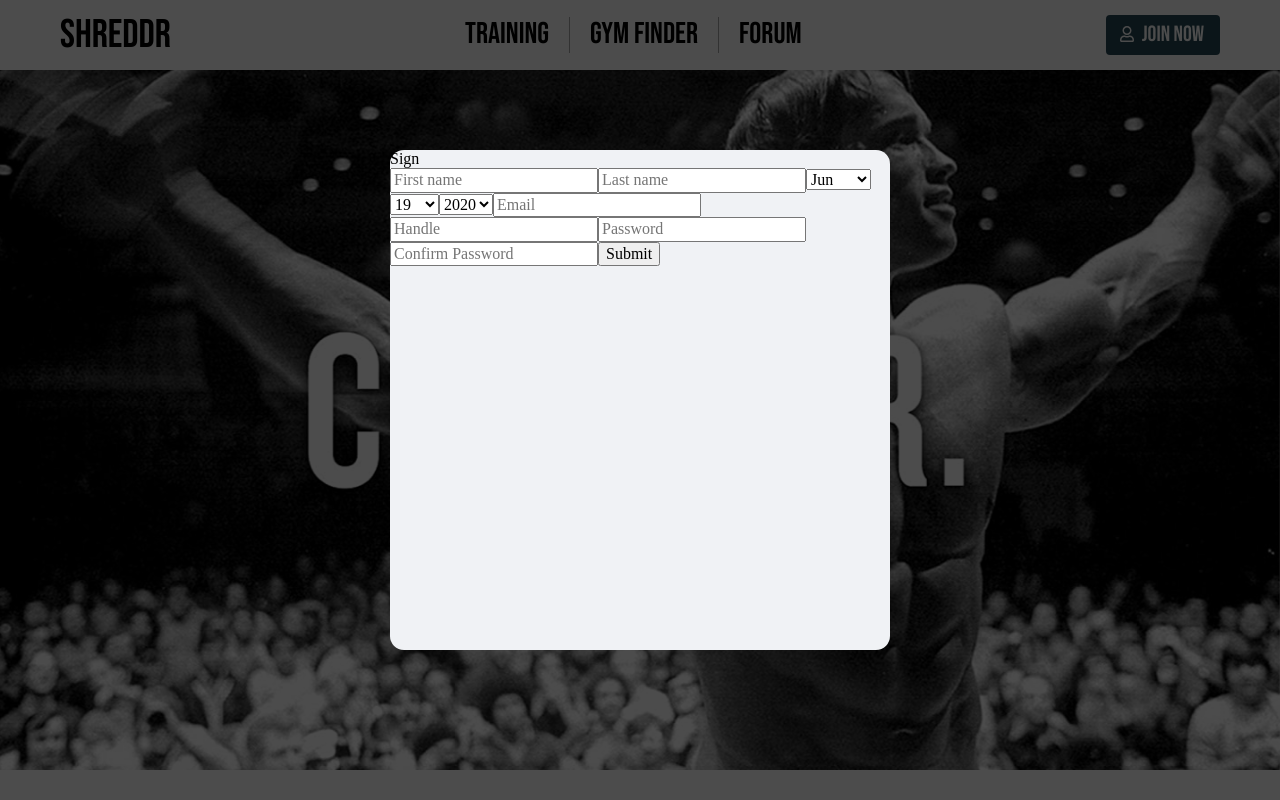
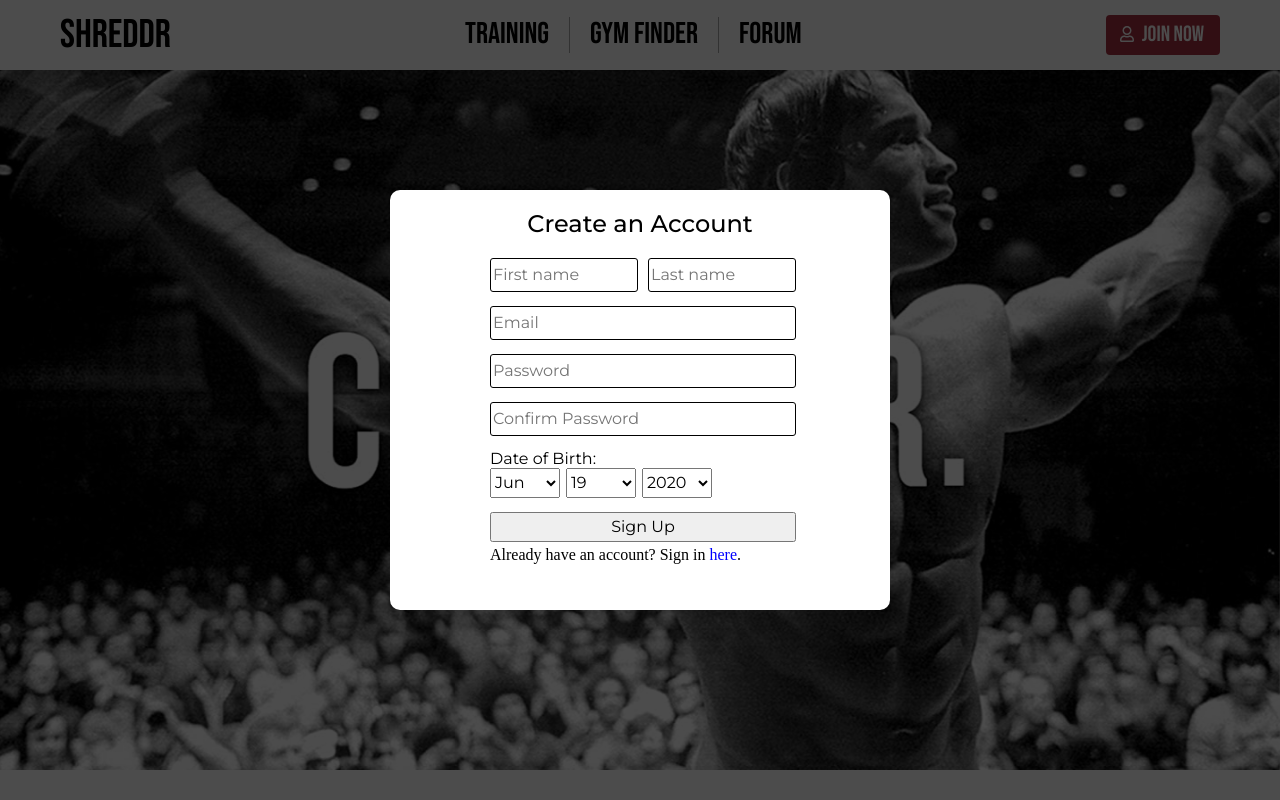
Before and after one commit to jaedashson/shreddr, a React (Create React App) app in the folder frontend/: page /#/ in a window 1280 px wide. Both pictures are taken after a click on the button "Join Now". Built offline with nearby package versions, Linux system fonts and the light colour scheme.

Commit message:
login, signup modals

```diff
--- a/frontend/src/components/session/login_form.jsx
+++ b/frontend/src/components/session/login_form.jsx
@@ -1,5 +1,6 @@
 import React from 'react';
 import { withRouter } from 'react-router-dom';
+import '../../stylesheets/login.scss';
 
 class LoginForm extends React.Component {
   constructor(props) {
@@ -54,23 +55,21 @@ class LoginForm extends React.Component {
 
   render() {
     return (
-      <div>
+      <div className="login-form-container">
+        <span className="login">Welcome Back!</span>
         <form onSubmit={this.handleSubmit}>
-          <div>
-            <br />
+          <div className="login-form">
             <input type="text"
               value={this.state.email}
               onChange={this.update('email')}
               placeholder="Email"
             />
-            <br />
             <input type="password"
               value={this.state.password}
               onChange={this.update('password')}
               placeholder="Password"
             />
-            <br />
-            <input type="submit" value="Submit" />
+            <button>Login</button>
             {this.renderErrors()}
           </div>
         </form>
--- a/frontend/src/components/session/signup_form.jsx
+++ b/frontend/src/components/session/signup_form.jsx
@@ -81,7 +81,7 @@ class SignupForm extends React.Component {
   }
 
   render() {
-    // fname, lname, dob, gender, pw twice?, email
+    const { openModal } = this.props;
 
     const years = ['Year']
     for(let i = 2020; i >= 1905; i--) {
@@ -109,20 +109,45 @@ class SignupForm extends React.Component {
 
     return (
       <div className="signup-form-container">
+        <span className="signup">Create an Account</span>
         <form onSubmit={this.handleSubmit}>
-          <span>Sign </span>
+
           <div className="signup-form">
+            <div className="signup-r1">
               <input type="text"
+                className="signup-names"
                 value={this.state.fname}
                 onChange={this.update('fname')}
                 placeholder="First name"
               />
               <input type="text"
+                className="signup-names"
                 value={this.state.lname}
                 onChange={this.updateDob('lname')}
                 placeholder="Last name"
               />
+            </div>
 
+            <input type="text"
+              value={this.state.email}
+              onChange={this.update('email')}
+              placeholder="Email"
+            />
+
+            <input type="password"
+              value={this.state.password}
+              onChange={this.update('password')}
+              placeholder="Password"
+            />
+            <input type="password"
+              value={this.state.password2}
+              onChange={this.update('password2')}
+              placeholder="Confirm Password"
+            />
+
+            <div className="dob">
+              <span>Date of Birth:</span>
+              <br/>
               <select
                 name={this.state.month}
                 className="signup-month"
@@ -149,31 +174,18 @@ class SignupForm extends React.Component {
               >
                 {birthdayYears}
               </select>
+            </div>
+          </div>
+          <button className="signup">Sign Up</button>
+          {/* {this.renderErrors()} */}
+        </form>
 
-            <input type="text"
-              value={this.state.email}
-              onChange={this.update('email')}
-              placeholder="Email"
-            />
-            <input type="text"
-              value={this.state.handle}
-              onChange={this.update('handle')}
-              placeholder="Handle"
-            />
-            <input type="password"
-              value={this.state.password}
-              onChange={this.update('password')}
-              placeholder="Password"
-            />
-            <input type="password"
-              value={this.state.password2}
-              onChange={this.update('password2')}
-              placeholder="Confirm Password"
-            />
-            <input type="submit" value="Submit" />
-            {this.renderErrors()}
+        <div className="login-here">
+          <span>Already have an account? Sign in </span>
+          <span className="btn"
+            onClick={() => openModal('login')}>here</span>
+          <span>.</span>
         </div>
-        </form>
       </div>
     );
   }
--- a/frontend/src/components/session/signup_form_container.js
+++ b/frontend/src/components/session/signup_form_container.js
@@ -1,6 +1,6 @@
 import { connect } from 'react-redux';
 import { signup } from '../../actions/session_actions';
-import { closeModal } from '../../actions/modal_actions'
+import { closeModal, openModal } from '../../actions/modal_actions'
 import SignupForm from './signup_form.jsx';
 
 const mapStateToProps = state => ({
@@ -10,8 +10,8 @@ const mapStateToProps = state => ({
 
 const mapDispatchToProps = dispatch => ({
     signup: user => dispatch(signup(user)),
-    closeModal: () => dispatch(closeModal())
-
+    closeModal: () => dispatch(closeModal()),
+    openModal: type => dispatch(openModal(type))
 })
 
 export default connect( mapStateToProps, mapDispatchToProps)(SignupForm);
--- /dev/null
+++ b/frontend/src/stylesheets/login.scss
@@ -0,0 +1,40 @@
+@import url('https://fonts.googleapis.com/css?family=Montserrat:300,400,500');
+
+div.login-form-container {
+  height: 230px;
+  width: 500px;
+  background-color: #FFFFFF;
+  border-radius: 10px;
+
+  span.login {
+    display: block;
+    text-align: center;
+    padding: 20px 0px;
+    font-size: 24px;
+    font-family: Montserrat;
+    font-weight: 500;
+  }
+
+  form {
+    div.login-form {
+      display: flex;
+      flex-direction: column;
+      width: 500px;
+      padding: 0 100px;
+
+      input, button {
+        height: 30px;
+        width: 300px;
+        margin: 0 0 14px 0;
+        font-family: Montserrat;
+        border-radius: 3px;
+        border: 1px solid #000000;
+      }
+
+      button {
+        width: 306px;
+      }
+    }
+  }
+
+}
--- a/frontend/src/stylesheets/signup.scss
+++ b/frontend/src/stylesheets/signup.scss
@@ -1,6 +1,82 @@
+@import url('https://fonts.googleapis.com/css?family=Montserrat:300,400,500');
+
 div.signup-form-container {
-  height: 500px;
+  height: 420px;
   width: 500px;
-  background-color: #F0F2F5;
-  border-radius: 14px;
+  background-color: #FFFFFF;
+  border-radius: 10px;
+
+  span.signup {
+    display: block;
+    text-align: center;
+    padding: 20px 0px;
+    font-size: 24px;
+    font-family: Montserrat;
+    font-weight: 500;
+  }
+  form {
+
+    div.signup-form {
+      display: flex;
+      flex-direction: column;
+      width: 500px;
+      padding: 0 100px;
+
+      .signup-r1 {
+        display: flex;
+
+        .signup-names {
+          width: 142px;
+          margin-right: 10px;
+        }
+      }
+
+      input {
+        height: 30px;
+        width: 300px;
+        margin: 0 0 14px 0;
+        font-family: Montserrat;
+        border-radius: 3px;
+        border: 1px solid #000000;
+      }
+
+      div.dob {
+        font-family: Montserrat;
+        font-size: 16px;
+        margin: 0 0 14px 0;
+
+        select {
+          height: 30px;
+          width: 70px;
+          margin: 0 6px 0 0;
+        }
+      }
+
+    }
+
+    button.signup {
+      font-family: Montserrat;
+      font-size: 16px;
+      margin: 0 100px;
+      height: 30px;
+      width: 306px;
+    }
+  }
+
+  div.login-here {
+    margin: 4px 100px;
+
+    span.btn {
+      color: blue;
+    }
+
+    span.btn:hover {
+      cursor: pointer;
+      text-decoration: underline;
+    }
+  }
 }
+
+input:focus {
+  outline: 0;
+}
--- a/frontend/src/stylesheets/splash.scss
+++ b/frontend/src/stylesheets/splash.scss
@@ -27,8 +27,8 @@ section.splash {
       }
 
       span {
+        cursor: pointer;
         font-size: 30px;
-        cursor: pointer;
         padding: 0;
       }
 
@@ -37,7 +37,7 @@ section.splash {
       }
 
       span:hover {
-        border-bottom: 3px solid #264653;
+        border-bottom: 3px solid #A4303F;
       }
     }
 
@@ -47,7 +47,7 @@ section.splash {
       padding: 0 60px 0 0;
 
       button {
-        background-color: #264653;
+        background-color: #A4303F;
         display: flex;
         align-items: center;
         justify-content: center;
@@ -86,17 +86,15 @@ section.splash {
 
       span {
         display: block;
-
       }
     }
   }
 }
 
 
-
 button:hover {
   cursor: pointer;
 }
-// button:focus {
-//   border: none;
-// }
+button:focus {
+  outline: 0;
+}
```
Also changed, not shown: 1 other file (tests, documents, lock files or other folders). Lines whose indentation alone changed are shown as unchanged.
